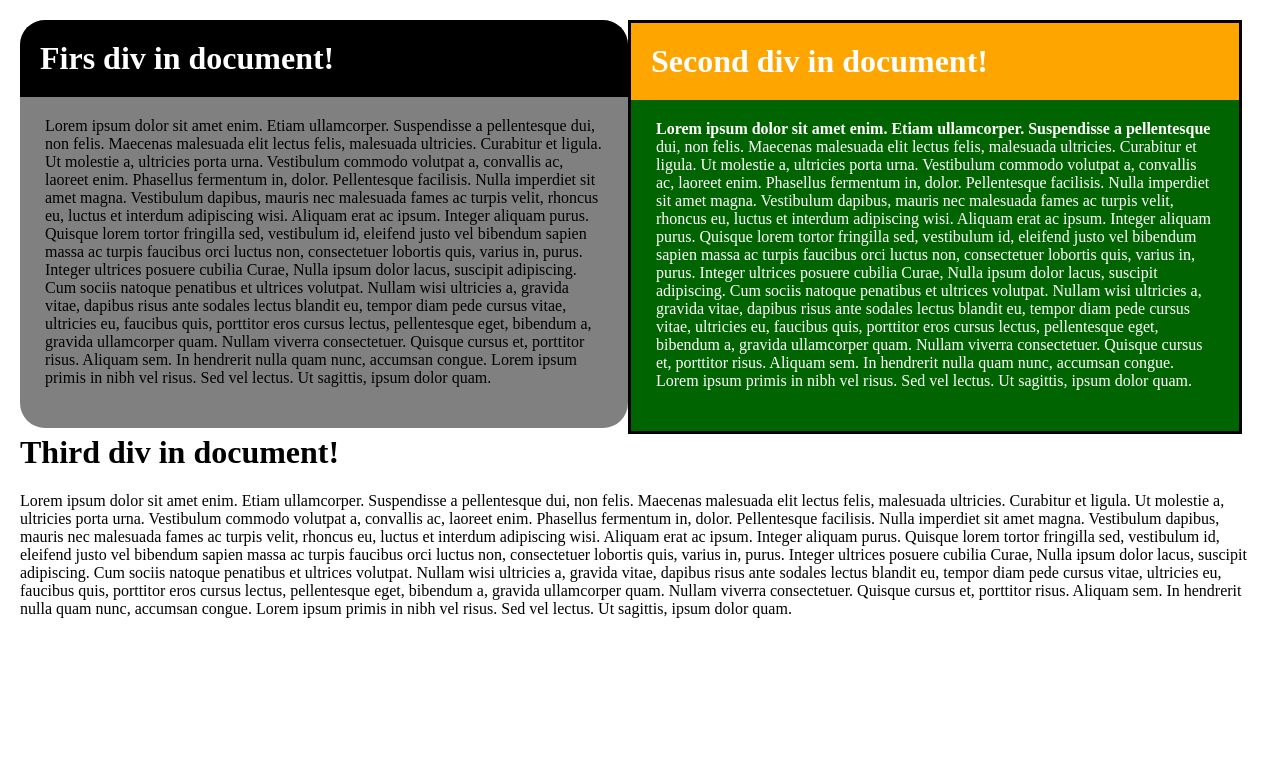
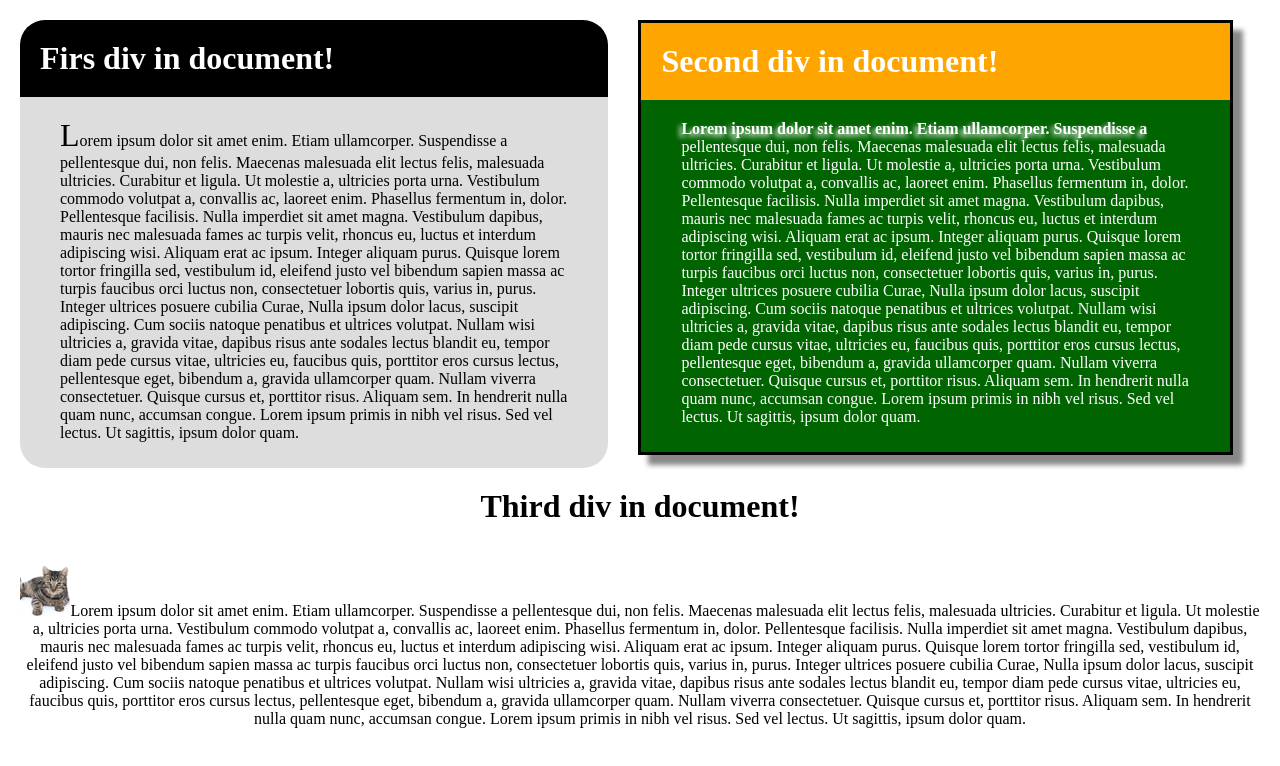
Before and after one commit to Kraudia/NAJ, a plain HTML site: page Lesson 5 - CSS/code/homework1/homework1.html in a window 1280 px wide. Drawn offline with Linux system fonts and the light colour scheme.

Commit message:
Solved homeworks from Lesson 5

```diff
--- a/Lesson 5 - CSS/code/homework1/theme.css
+++ b/Lesson 5 - CSS/code/homework1/theme.css
@@ -6,20 +6,24 @@ body {
 .row {
     display: block;
     width: 100%;
-    margin: 0;
-    position: relative;
+    clear: both;
+}
+
+.row:nth-child(2) {
+	text-align: center;
 }
 
 .column {
-	float: left;
-	padding: 25px;
-	width: 45%;
 	align: center;
+	width: 41%;
+	float:left;
+	padding: 40px 40px 10px 40px;
 }
 
 .column:nth-child(1) {
 	border-radius: 25px;
-	background-color: grey;
+	background-color: #DDDDDD;
+	margin-right: 30px;
 }
 
 .column:nth-child(1) > h1 {
@@ -27,25 +31,46 @@ body {
 	border-top-left-radius: 25px;
 	border-top-right-radius: 25px;
 	color: white;
-	margin: -25px;
-	margin-bottom: 20px;
+	margin: -40px -40px 20px -40px;
 	padding: 20px;
+}
+
+.column:nth-child(1)  > p:first-letter {
+	font-size: 200%;
 }
 
 .column:nth-child(2) {
     border: 3px solid black;
 	background-color: DarkGreen;
 	color: white;
+	box-shadow: 10px 10px 5px #888888;
 }
 
 .column:nth-child(2) > h1 {
 	background-color: orange;
 	color: white;
-	margin: -25px;
-	margin-bottom: 20px;
+	margin: -40px -40px 20px -40px;
 	padding: 20px;
 }
 
 .column:nth-child(2) > p::first-line {
  	font-weight:bold;
+ 	text-shadow: -3px 3px 5px white;
 }
+
+.row:nth-child(2) > h1 {
+	padding: 20px;
+}
+
+.row:nth-child(2) > h1 {
+	padding: 20px;
+}
+
+.row:nth-child(2) > p:before {
+    background-image: url('cat.jpg');
+    background-size: 50px 50px;
+    display: inline-block;
+    width: 50px;
+    height: 50px;
+    content:"";
+}
```
Also changed, not shown: Lesson 5 - CSS/code/homework2/homework2.html (+2 -3 lines), Lesson 5 - CSS/code/homework2/index.js (+52 -0 lines).
